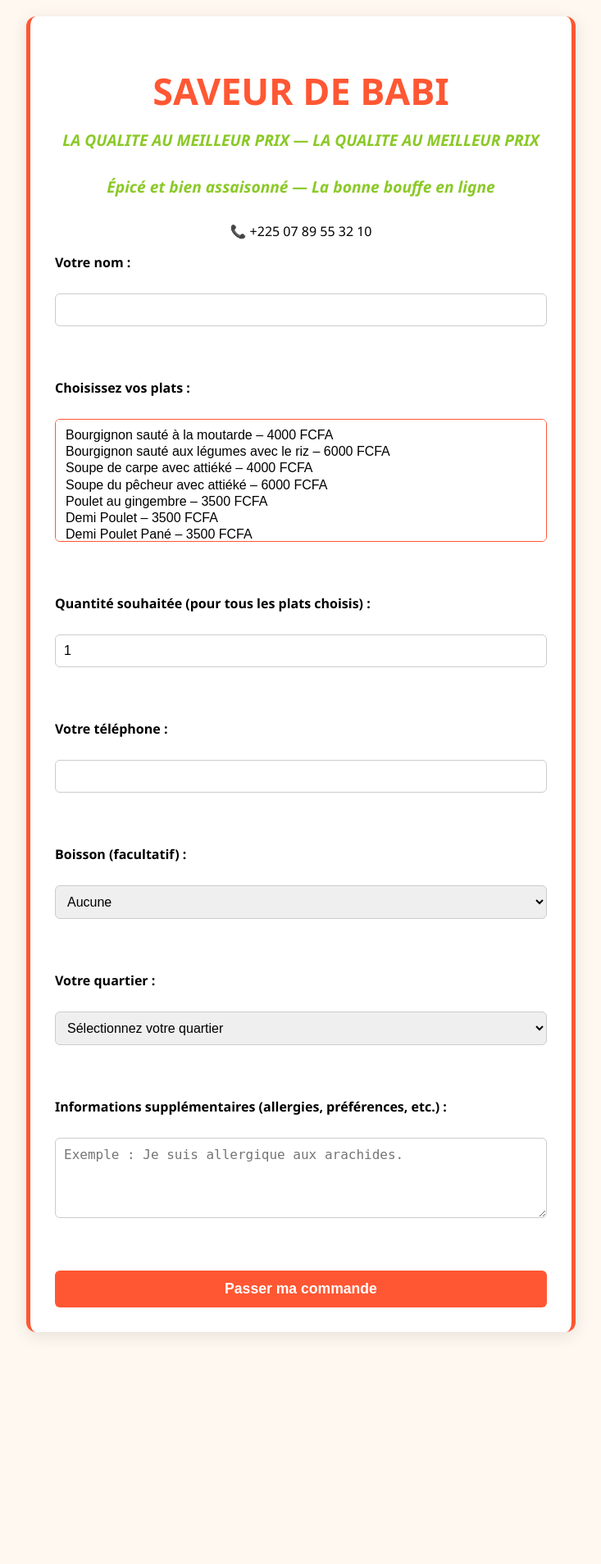
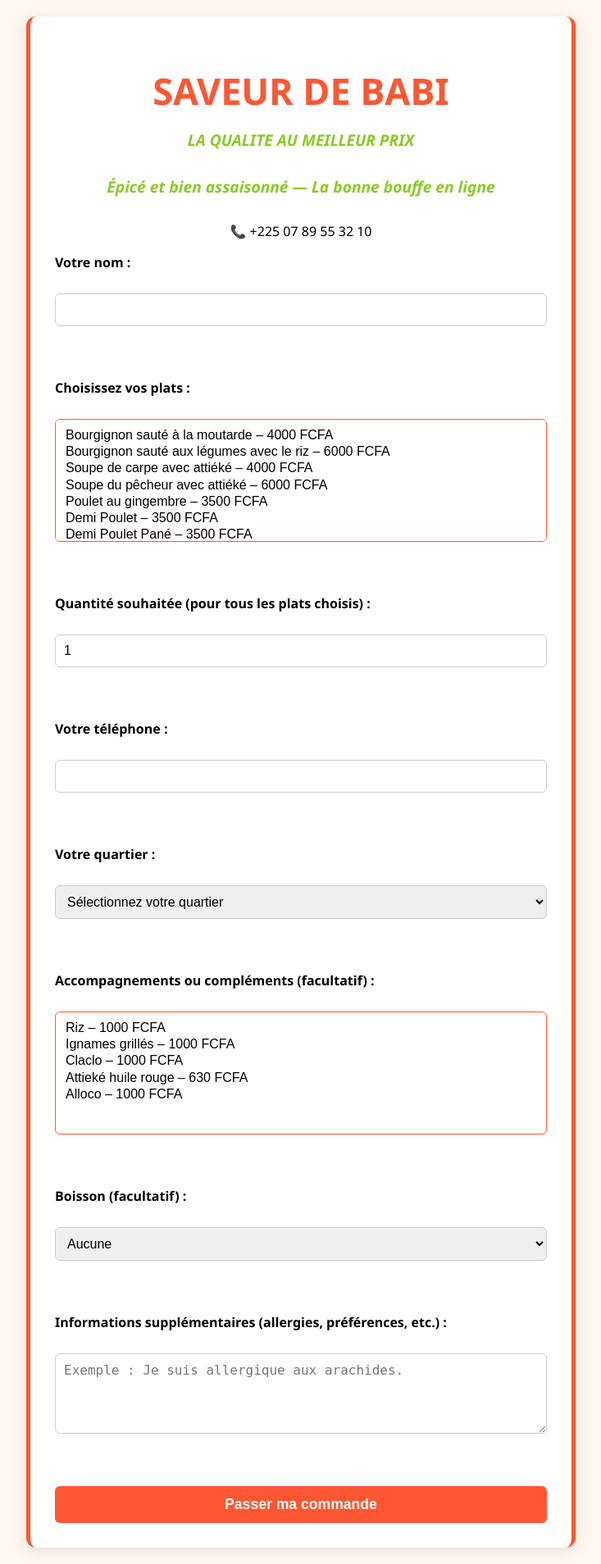
Before and after one commit to Sisu2025/commande-en-ligne, a Flask app: page / in a window 1280 px wide. Shown: the whole page at 82% size, without its empty margins (273-1006 px from the left). Before the commit the page ends 1629 px from the top, so only its background shows below. Run offline with Flask 3, Linux system fonts and the light colour scheme.

Commit message:
Redémarrage du déploiement

```diff
--- a/templates/index.html
+++ b/templates/index.html
@@ -8,8 +8,8 @@
 <body>
     <div class="container">
         <h1 id="titre-site">SAVEUR DE BABI</h1>
-        <h2 id="sous-titre">LA QUALITE AU MEILLEUR PRIX  — LA QUALITE AU MEILLEUR PRIX </h2>
-		<h3 id="sous-titre">Épicé et bien assaisonné — La bonne bouffe en ligne</h3>
+        <h2 id="sous-titre">LA QUALITE AU MEILLEUR PRIX</h2>
+        <h3 id="sous-titre">Épicé et bien assaisonné — La bonne bouffe en ligne</h3>
 
         <p style="text-align: center;">📞 +225 07 89 55 32 10</p>
 
@@ -60,15 +60,6 @@
             <label for="telephone">Votre téléphone :</label><br>
             <input type="tel" id="telephone" name="telephone" required><br><br>
 
-            <label for="boisson">Boisson (facultatif) :</label><br>
-            <select name="boisson" id="boisson">
-                <option value="Aucune">Aucune</option>
-                <option value="Coca Cola – 1000 FCFA">Coca Cola – 1000 FCFA</option>
-                <option value="Jus naturel – 1500 FCFA">Jus naturel – 1500 FCFA</option>
-                <option value="Eau 1.5L – 1000 FCFA">Eau 1.5L – 1000 FCFA</option>
-                <option value="Bières locales – 1500 FCFA">Bières locales – 1500 FCFA</option>
-            </select><br><br>
-
             <!-- Champ quartier -->
             <label for="quartier">Votre quartier :</label><br>
             <select name="quartier" id="quartier" required>
@@ -89,6 +80,25 @@
                 <label for="quartier-autre">Précisez votre quartier :</label><br>
                 <input type="text" id="quartier-autre" name="quartier_autre"><br><br>
             </div>
+
+            <!-- Champ accompagnements -->
+            <label for="accompagnement">Accompagnements ou compléments (facultatif) :</label><br>
+            <select name="accompagnements[]" id="accompagnement" multiple size="5">
+                <option value="Riz - 1000 FCFA">Riz – 1000 FCFA</option>
+                <option value="Ignames grillés - 1000 FCFA">Ignames grillés – 1000 FCFA</option>
+                <option value="Claclo - 1000 FCFA">Claclo – 1000 FCFA</option>
+                <option value="Attieké huile rouge - 630 FCFA">Attieké huile rouge – 630 FCFA</option>
+                <option value="Alloco - 1000 FCFA">Alloco – 1000 FCFA</option>
+            </select><br><br>
+
+            <label for="boisson">Boisson (facultatif) :</label><br>
+            <select name="boisson" id="boisson">
+                <option value="Aucune">Aucune</option>
+                <option value="Coca Cola – 1000 FCFA">Coca Cola – 1000 FCFA</option>
+                <option value="Jus naturel – 1500 FCFA">Jus naturel – 1500 FCFA</option>
+                <option value="Eau 1.5L – 1000 FCFA">Eau 1.5L – 1000 FCFA</option>
+                <option value="Bières locales – 1500 FCFA">Bières locales – 1500 FCFA</option>
+            </select><br><br>
 
             <label for="supplement">Informations supplémentaires (allergies, préférences, etc.) :</label><br>
             <textarea id="supplement" name="supplement" rows="4" placeholder="Exemple : Je suis allergique aux arachides."></textarea><br><br>
```
